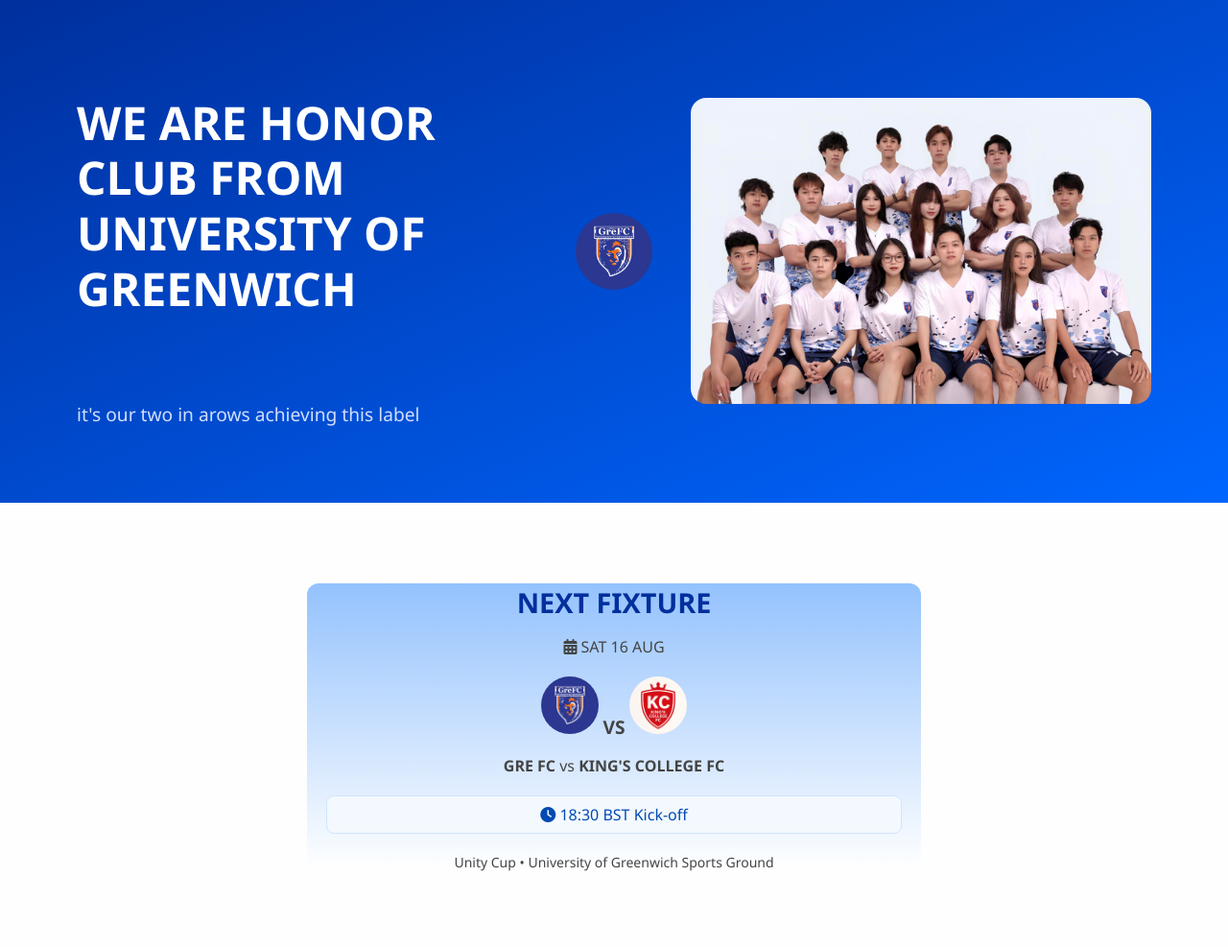
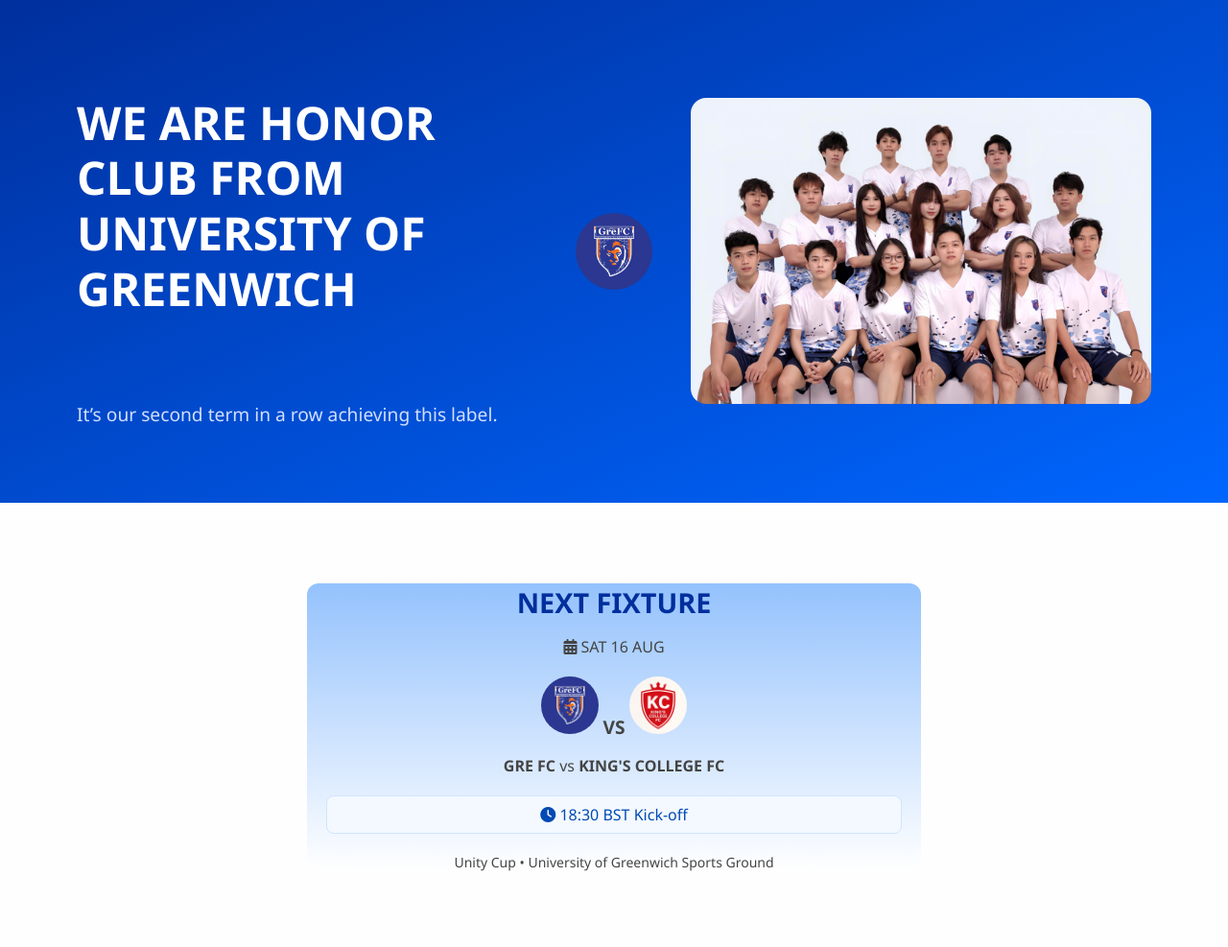
Before and after one commit to HoangPho2212/Greenwich-Football-Club-Official, a PHP site: page / in a window 1280 px wide. Shown: the part 82-1069 px from the top of the page at 96% size. Run offline with PHP 8.4, Linux system fonts and the light colour scheme.

Commit message:
update news

```diff
--- a/index.php
+++ b/index.php
@@ -40,7 +40,7 @@
     <section class="hero">
         <div class="hero-left">
             <h1>WE ARE HONOR CLUB FROM UNIVERSITY OF GREENWICH</h1>
-            <p>it's our two in arows achieving this label</label></p>
+            <p>It’s our second term in a row achieving this label.</label></p>
         </div>
 
         <div class="matchup">
```
